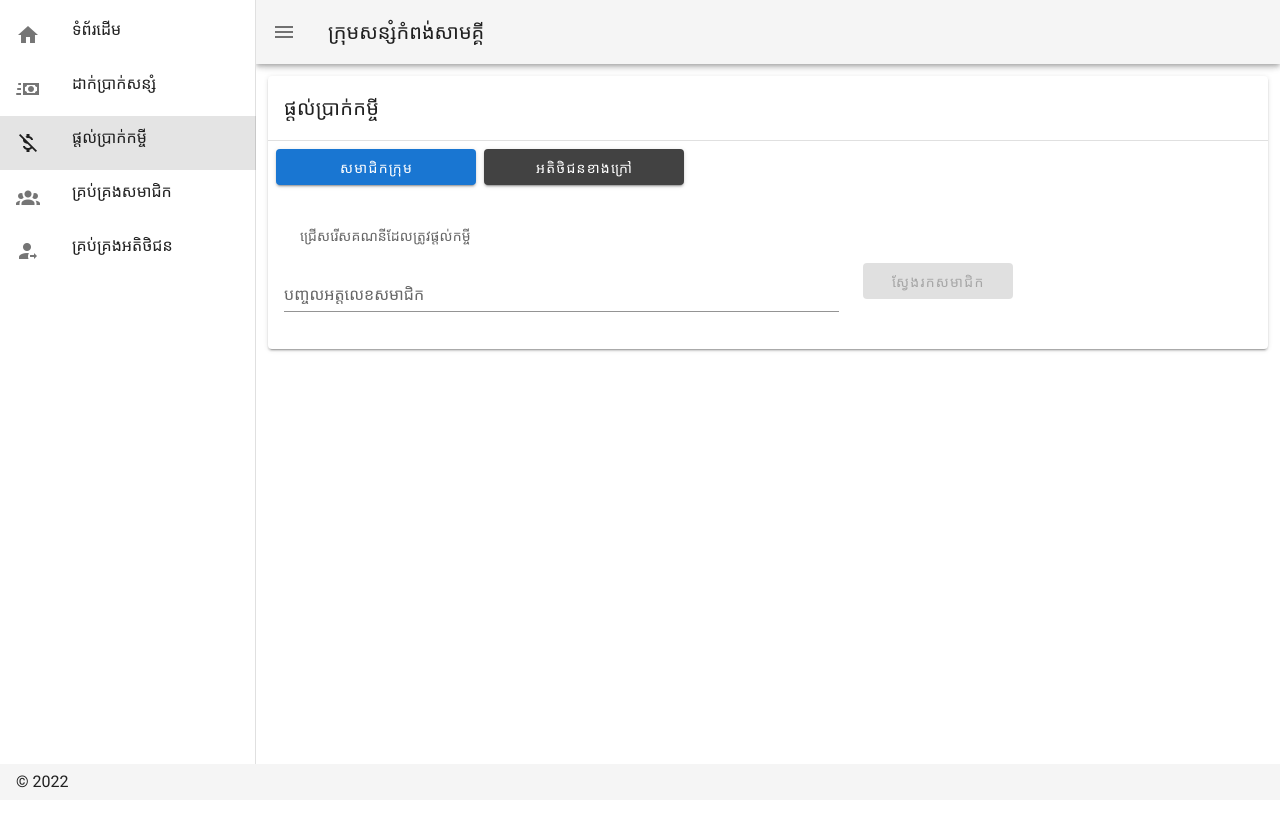
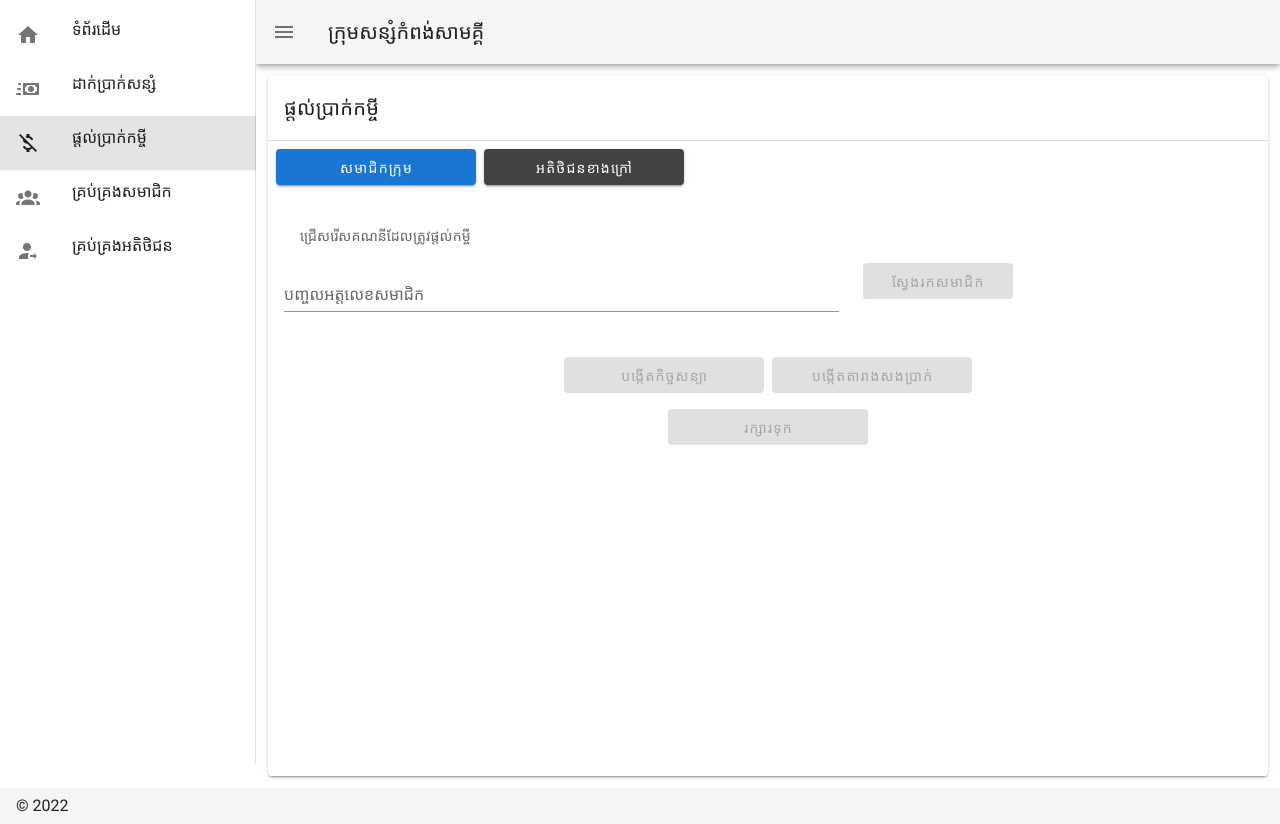
Before and after one commit to phann-phearoen/loan-front, a Nuxt app: page /loan in a window 1280 px wide. Before the commit the page ends 800 px from the top, so only its background shows below. Built offline with nearby package versions, Linux system fonts and the light colour scheme; sample sign-in values are in the browser's storage.

Commit message:
git condition display all buttons

```diff
--- a/pages/loan.vue
+++ b/pages/loan.vue
@@ -1,5 +1,5 @@
 <template>
-  <v-card width="100%">
+  <v-card width="100%" min-height="700">
     <v-card-title>ផ្ដល់ប្រាក់កម្ចី</v-card-title>
     <v-divider></v-divider>
     <v-card-actions>
@@ -108,9 +108,10 @@
           </v-col>
         </v-row>
     </v-card-text>
-    <v-card-actions v-if="getMemberToLoan && amount && period">
+    <v-card-actions>
       <v-spacer></v-spacer>
       <v-btn
+        :disabled="!getMemberToLoan || !amount || !period"
         color="primary"
         min-width="200"
         @click="doCreateAgreementForMember"
@@ -118,11 +119,24 @@
         បង្កើតកិច្ចសន្យា
       </v-btn>
       <v-btn
+        :disabled="!getMemberToLoan || !amount || !period"
         color="primary"
         min-width="200"
         @click="doCreateRepaySheet"
       >
         បង្កើតតារាងសងប្រាក់
+      </v-btn>
+      <v-spacer></v-spacer>
+    </v-card-actions>
+    <v-card-actions>
+      <v-spacer></v-spacer>
+      <v-btn
+        :disabled="!agreed || !sheetCreated"
+        color="primary"
+        min-width="200"
+        @click="submit"
+      >
+        រក្សារទុក
       </v-btn>
       <v-spacer></v-spacer>
     </v-card-actions>
@@ -139,6 +153,8 @@ export default {
       amount: null,
       period: null,
       rate: 3,
+      agreed: false,
+      sheetCreated: false,
     }
   },
   computed: {
@@ -170,6 +186,7 @@ export default {
       this.amount = null
     },
     doCreateAgreementForMember() {
+      this.agreed = true
       const obj = {
         member: this.getMemberToLoan,
         amount: this.amount,
@@ -180,6 +197,7 @@ export default {
       window.open(`/agreement_member`)
     },
     doCreateRepaySheet() {
+      this.sheetCreated = true
       const obj = {
         amount: this.amount,
         period: this.period,
@@ -187,6 +205,9 @@ export default {
       }
       sessionStorage.setItem('loanObject', JSON.stringify(obj))
       window.open('/repay_sheet')
+    },
+    submit() {
+
     },
   },
 }
```
